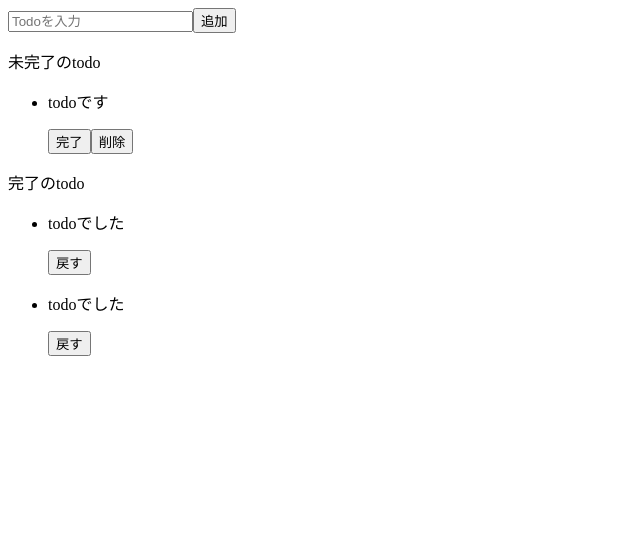
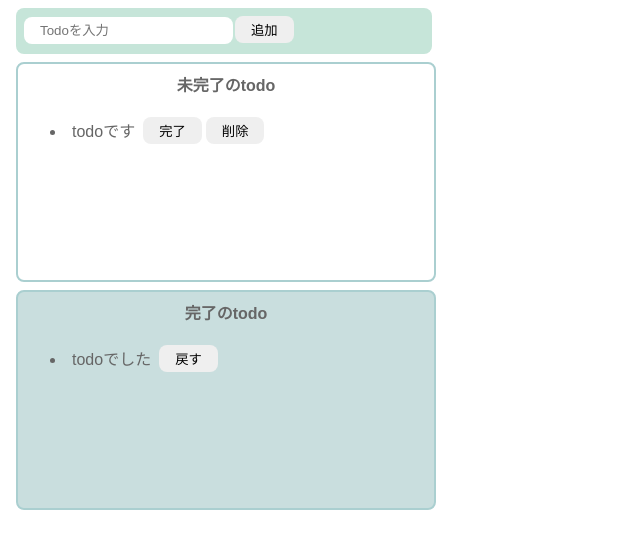
Before and after one commit to Hikarinrin7/todo-react, a React (Vite) app: page / in a window 1280 px wide. Shown: the top 548 px of the page, without its empty margins (0-640 px from the left). Built offline with nearby package versions, Linux system fonts and the light colour scheme.

Commit message:
htmlマークアップまで

```diff
--- a/src/Todo.jsx
+++ b/src/Todo.jsx
@@ -1,34 +1,35 @@
-import { useState } from 'react'
+// ここで読み込むと、全部にかかってしまう
+import { useState } from 'react';
 import './style.css'
 
 export const Todo = ()=> {
-
   return (
     <>
-      <div>
+      {/* Reactのjsx上でclassとしてしまうと別の意味合いになってしまう。classNameで */}
+      <div className='input-area'>
         <input placeholder='Todoを入力' />
         <button>追加</button>
       </div>
-      <div>
-        <p>未完了のtodo</p>
+      <div className='incomplete-area'>
+        <p className='title'>未完了のtodo</p>
         <ul>
           <li>
-            <p>todoです</p>
-            <button>完了</button>
-            <button>削除</button>
+            <div className='list-row'>
+              <p className='todo-item'>todoです</p>
+              <button>完了</button>
+              <button>削除</button>
+            </div>
           </li>
         </ul>
       </div>
-      <div>
-      <p>完了のtodo</p>
+      <div className='complete-area'>
+      <p className='title'>完了のtodo</p>
         <ul>
           <li>
-            <p>todoでした</p>
-            <button>戻す</button>
-          </li>
-          <li>
-            <p>todoでした</p>
-            <button>戻す</button>
+            <div className='list-row'>
+              <p className='todo-item'>todoでした</p>
+              <button>戻す</button>
+            </div>
           </li>
         </ul>
       </div>
--- a/src/style.css
+++ b/src/style.css
@@ -0,0 +1,69 @@
+/* todo-jsのやつそのまま */
+body {
+    font-family: sans-serif;
+    color: #666;
+}
+
+/* テキストボックスやボタンはアプリ内でだいたい統一されたデザインを使うことが多いので、タグ自体に当てちゃう */
+input {
+    border-radius: 8px;
+    border: none;
+    padding: 6px 16px;
+}
+
+button {
+    border-radius: 8px;
+    border: none;
+    padding: 4px 16px;
+    margin: 0px 2px;
+}
+
+button:hover {
+    background-color: #79a8a9;
+    color: #fff;
+    cursor: pointer;
+}
+
+.input-area {
+    background-color: #c6e5d9;
+    width: 400px;
+    height: 30px;
+    padding: 8px;
+    margin: 8px;
+    border-radius: 8px;
+}
+
+
+.incomplete-area {
+    border: 2px solid #aacfd0;
+    width: 400px;
+    min-height: 200px;
+    padding: 8px;
+    margin: 8px;
+    border-radius: 8px;
+}
+
+.complete-area {
+    border: 2px solid #aacfd0;
+    width: 400px;
+    min-height: 200px;
+    padding: 8px;
+    margin: 8px;
+    border-radius: 8px;
+    background-color: #c9dede;
+}
+
+.title {
+    text-align: center;
+    margin-top: 0;
+    font-weight: bold;
+}
+
+.list-row {
+    display: flex;
+    align-items: center;
+}
+
+.todo-item {
+    margin: 6px;
+}
```
